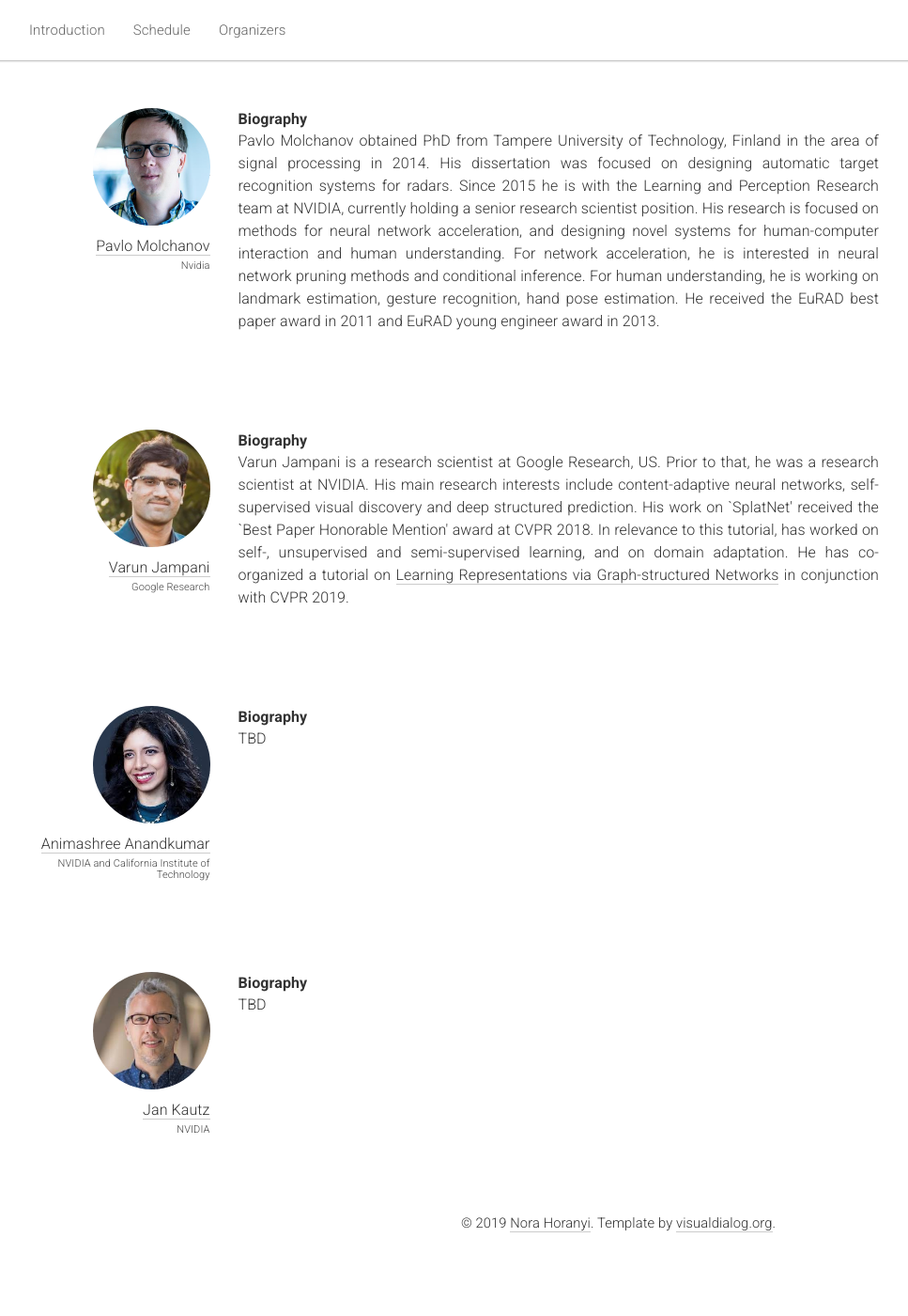
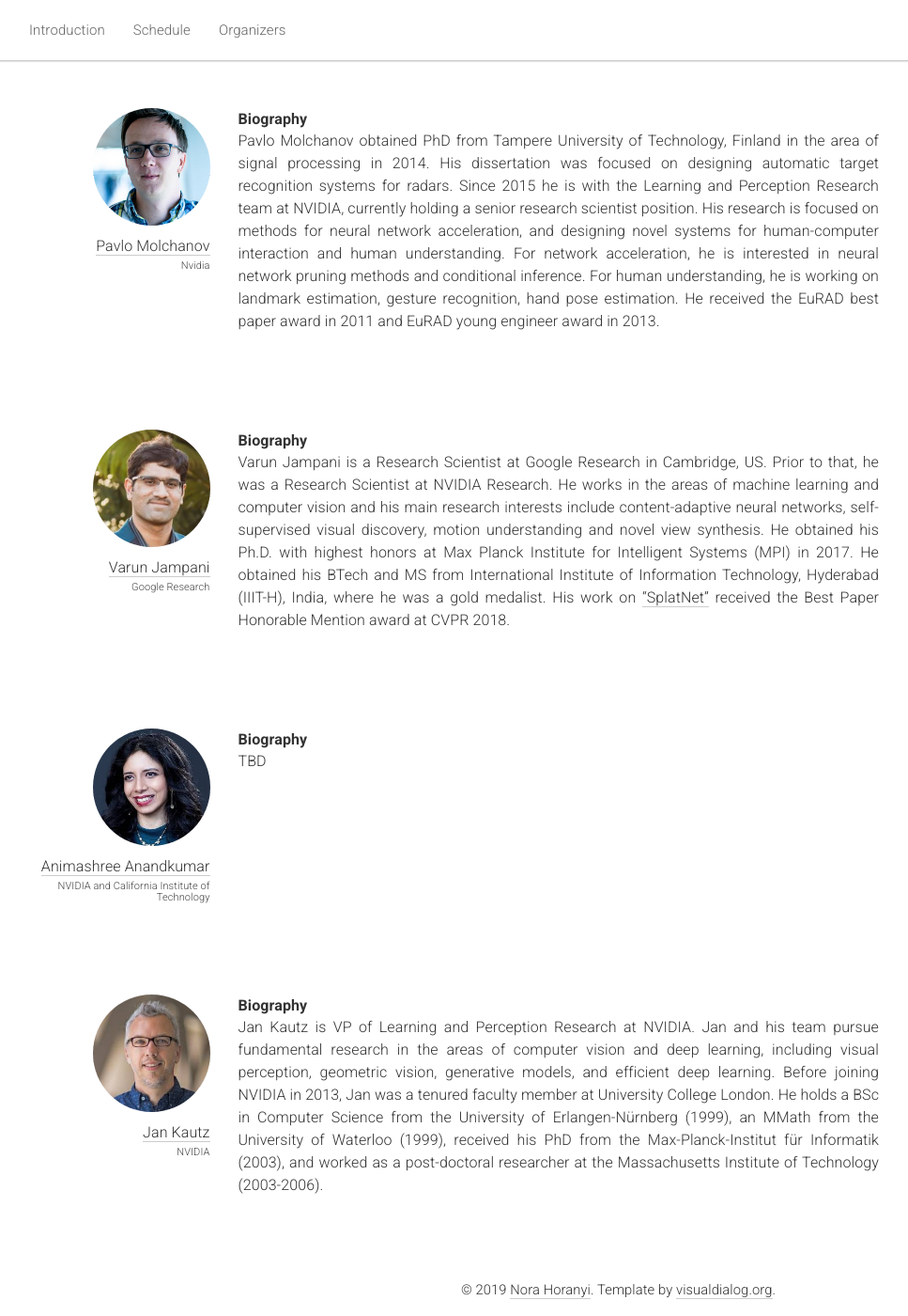
Before and after one commit to NVlabs/eccv2020-limited-labels-data-tutorial, a Jekyll site: the page built from _pages/home.md, in a window 1280 px wide and 1400 px high, scrolled down 2494 px. Shown: the whole window at 94% size, without its empty margins (164-1131 px from the left). Built offline with Jekyll 4.4.1, drawn with Linux system fonts in a browser that asks for light colours; nearby versions of some CDN libraries; before the commit the page ends 3823 px from its top, so only the background shows below that.

Commit message:
Updated Varun and Jan's bio.

```diff
--- a/_pages/home.md
+++ b/_pages/home.md
@@ -214,7 +214,7 @@ Pavlo Molchanov obtained PhD from Tampere University of Technology, Finland in t
   <div class="col-md-9">
     <b>Biography</b>
     <p class="speaker-bio">
-Varun Jampani is a research scientist at Google Research, US. Prior to that, he was a research scientist at NVIDIA. His main research interests include content-adaptive neural networks, self-supervised visual discovery and deep structured prediction. His work on `SplatNet' received the `Best Paper Honorable Mention' award at CVPR 2018. In relevance to this tutorial, has worked on self-, unsupervised and semi-supervised learning, and on domain adaptation. He has co-organized a tutorial on <a href="https://xiaolonw.github.io/graphnn/">Learning Representations via Graph-structured Networks</a> in conjunction with CVPR 2019.
+Varun Jampani is a Research Scientist at Google Research in Cambridge, US. Prior to that, he was a Research Scientist at NVIDIA Research. He works in the areas of machine learning and computer vision and his main research interests include content-adaptive neural networks, self-supervised visual discovery, motion understanding and novel view synthesis. He obtained his Ph.D. with highest honors at Max Planck Institute for Intelligent Systems (MPI) in 2017. He obtained his BTech and MS from International Institute of Information Technology, Hyderabad (IIIT-H), India, where he was a gold medalist. His work on <a href="http://openaccess.thecvf.com/content_cvpr_2018/papers/Su_SPLATNet_Sparse_Lattice_CVPR_2018_paper.pdf">“SplatNet”</a> received the Best Paper Honorable Mention award at CVPR 2018.
     </p>
   </div>
 </div>
@@ -252,7 +252,7 @@ Varun Jampani is a research scientist at Google Research, US. Prior to that, he
   <div class="col-md-9">
     <b>Biography</b>
     <p class="speaker-bio">
-	TBD
+	Jan Kautz is VP of Learning and Perception Research at NVIDIA. Jan and his team pursue fundamental research in the areas of computer vision and deep learning, including visual perception, geometric vision, generative models, and efficient deep learning. Before joining NVIDIA in 2013, Jan was a tenured faculty member at University College London. He holds a BSc in Computer Science from the University of Erlangen-Nürnberg (1999), an MMath from the University of Waterloo (1999), received his PhD from the Max-Planck-Institut für Informatik (2003), and worked as a post-doctoral researcher at the Massachusetts Institute of Technology (2003-2006).
     </p>
   </div>
 </div>
```
